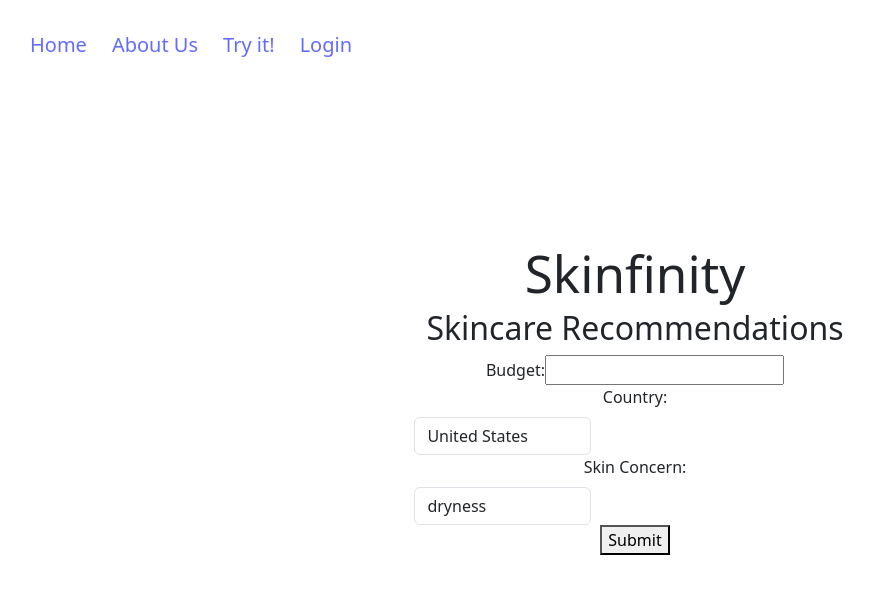
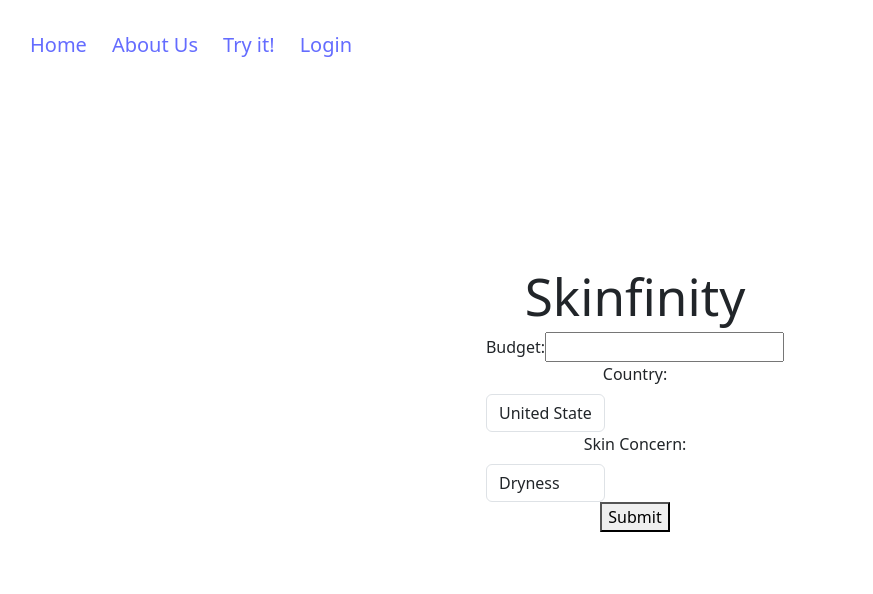
Before and after one commit to wyomefrankle/FSPT25_GroupProject, a React (Vite) app in the folder client/: page /try-it in a window 1280 px wide. Shown: the top 594 px of the page, without its empty margins (5-878 px from the left). Built offline with nearby package versions, Linux system fonts and the light colour scheme; the HTML template or start-up script is replaced by a standard one.

Commit message:
Improved input fields for AI

```diff
--- a/client/src/components/SkincareQuiz.jsx
+++ b/client/src/components/SkincareQuiz.jsx
@@ -77,7 +77,6 @@ const SkincareQuiz = () => {
       <div className="container">
       {!loading && (
           <div>
-            <h2>Skincare Recommendations</h2>
             {skincareRecommendations.length > 0 && (
               // Group recommendations by product_type
               Object.entries(
@@ -128,15 +127,23 @@ const SkincareQuiz = () => {
         <select className="form-control" value={country} onChange={handleCountry} style={{ width: '40%' }}>
           <option value="the US">United States</option>
           <option value="the UK">United Kingdom</option>
-          <option value="the Netherlands">The Netherlands</option>
+          <option value="Spain">Spain</option>
+          <option value="Norway">Norway</option>
+          <option value="Canada">Canada</option>
+          <option value="South Africa">South Africa</option>
+          <option value="the Netherlands">Netherlands</option>
         </select>
       </div>
       <div className="form-group">
         <label className="form-label">Skin Concern:</label>
         <select className="form-control" value={skinconcern} onChange={handleSkinconcern} style={{ width: '40%' }}>
-          <option value="dryness">dryness</option>
-          <option value="acne">acne</option>
-          <option value="large pores">large pores</option>
+          <option value="Dryness">Dryness</option>
+          <option value="Acne">Acne</option>
+          <option value="Large pores">Large pores</option>
+          <option value="Aging">Aging</option>
+          <option value="Hyperpigmentation">Hyperpigmentation</option>
+          <option value="Redness">Redness</option>
+
         </select>
       </div>
       <button type="submit" className="submit-button">
```
